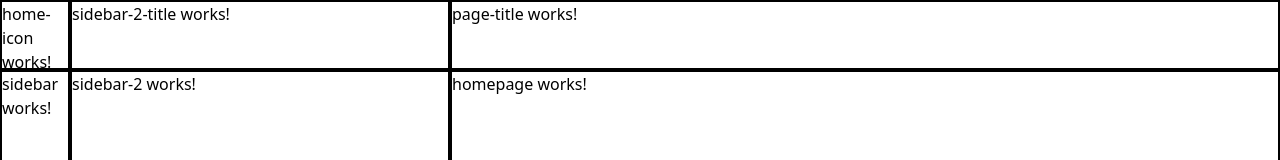
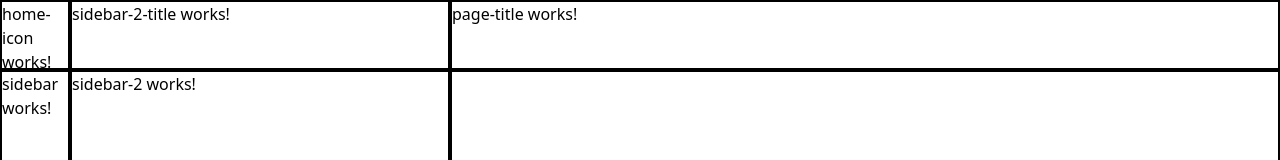
Before and after one commit to 27IQ/discord-clone, an Angular app in the folder frontend/: page / in a window 1280 px wide. Shown: the top 160 px of the page. Built offline with nearby package versions, Linux system fonts and the light colour scheme.

Commit message:
schwänz

```diff
--- a/frontend/src/app/app.component.html
+++ b/frontend/src/app/app.component.html
@@ -1,10 +1 @@
-<body>
-  <app-home-icon class="border-2"></app-home-icon>
-  <app-sidebar-2-title class="border-2"> </app-sidebar-2-title>
-  <app-page-title class="border-2"></app-page-title>
-  <app-sidebar class="border-2"></app-sidebar>
-  <app-sidebar-2 class="border-2"></app-sidebar-2>
-  <div class="border-2">
-    <router-outlet />
-  </div>
-</body>
+<router-outlet />
--- a/frontend/src/app/app.routes.ts
+++ b/frontend/src/app/app.routes.ts
@@ -1,9 +1,14 @@
 import { Routes } from '@angular/router';
 import { HomepageComponent } from './homepage/homepage.component';
+import { LoginComponent } from './login/login.component';
 
 export const routes: Routes = [
     {
         path: '',
         component: HomepageComponent
+    },
+    {
+        path: 'login',
+        component: LoginComponent
     }
 ];
--- a/frontend/src/app/homepage/homepage.component.css
+++ b/frontend/src/app/homepage/homepage.component.css
@@ -0,0 +1,6 @@
+body {
+    min-height: 100vh;
+    display: grid;
+    grid-template-columns: 70px 380px auto;
+    grid-template-rows: 70px auto;
+}
--- a/frontend/src/app/homepage/homepage.component.html
+++ b/frontend/src/app/homepage/homepage.component.html
@@ -1 +1,9 @@
-<p>homepage works!</p>
+<body>
+    <app-home-icon class="border-2"></app-home-icon>
+    <app-sidebar-2-title class="border-2"> </app-sidebar-2-title>
+    <app-page-title class="border-2"></app-page-title>
+    <app-sidebar class="border-2"></app-sidebar>
+    <app-sidebar-2 class="border-2"></app-sidebar-2>
+    <div class="border-2">
+    </div>
+</body>
--- /dev/null
+++ b/frontend/src/app/login/login.component.html
@@ -0,0 +1 @@
+<p>login works!</p>
--- /dev/null
+++ b/frontend/src/app/services/user-management.service.ts
@@ -0,0 +1,9 @@
+import { Injectable } from '@angular/core';
+
+@Injectable({
+  providedIn: 'root'
+})
+export class UserManagementService {
+
+  constructor() { }
+}
```
Also changed, not shown: frontend/src/app/app.component.ts (+1 -6 lines), frontend/src/app/homepage/homepage.component.ts (+6 -1 lines), frontend/src/app/login/login.component.ts (added, +11 -0 lines), frontend/src/app/login/login.component.css (added), 2 other files (tests, documents, lock files or other folders).
